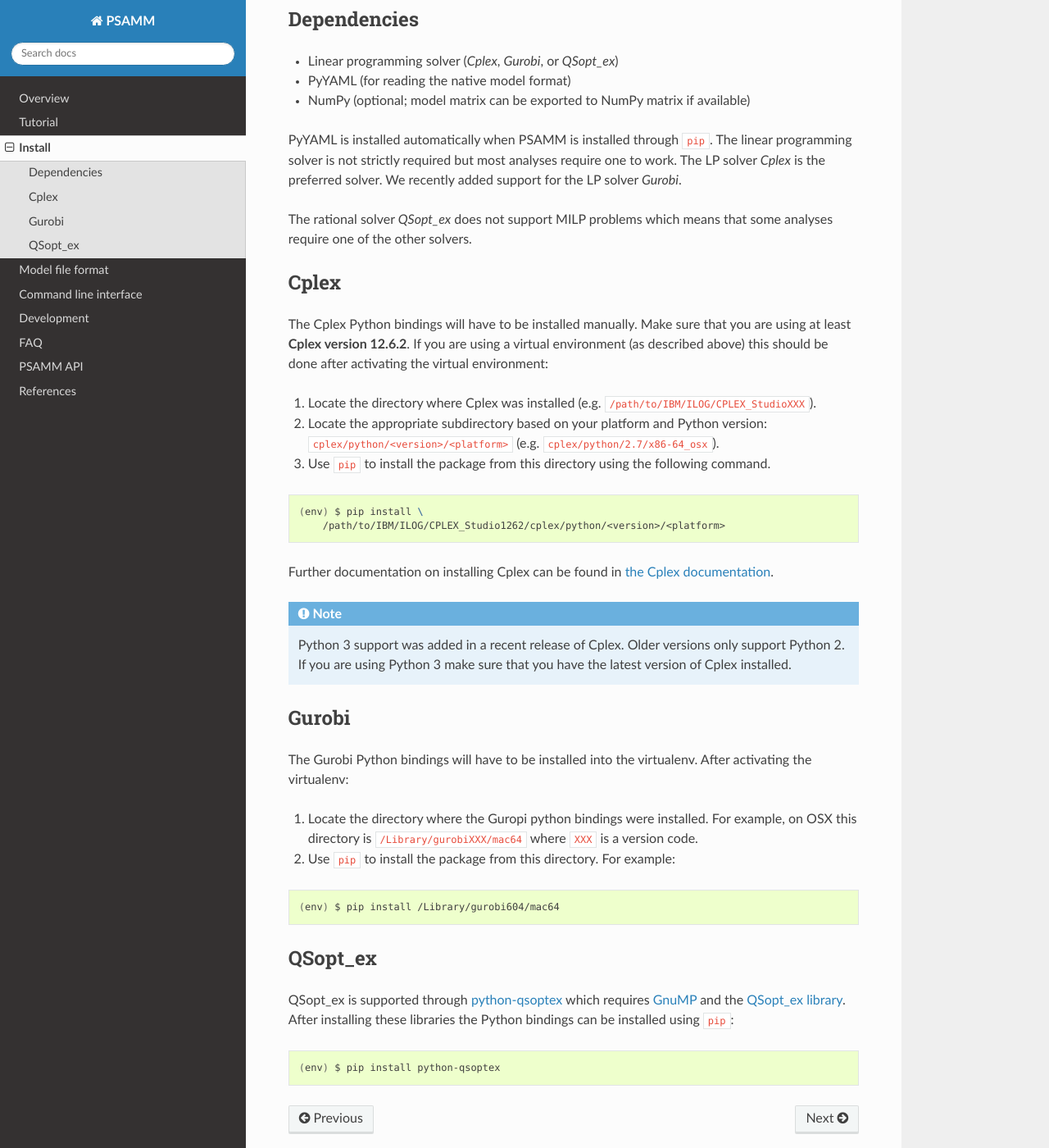
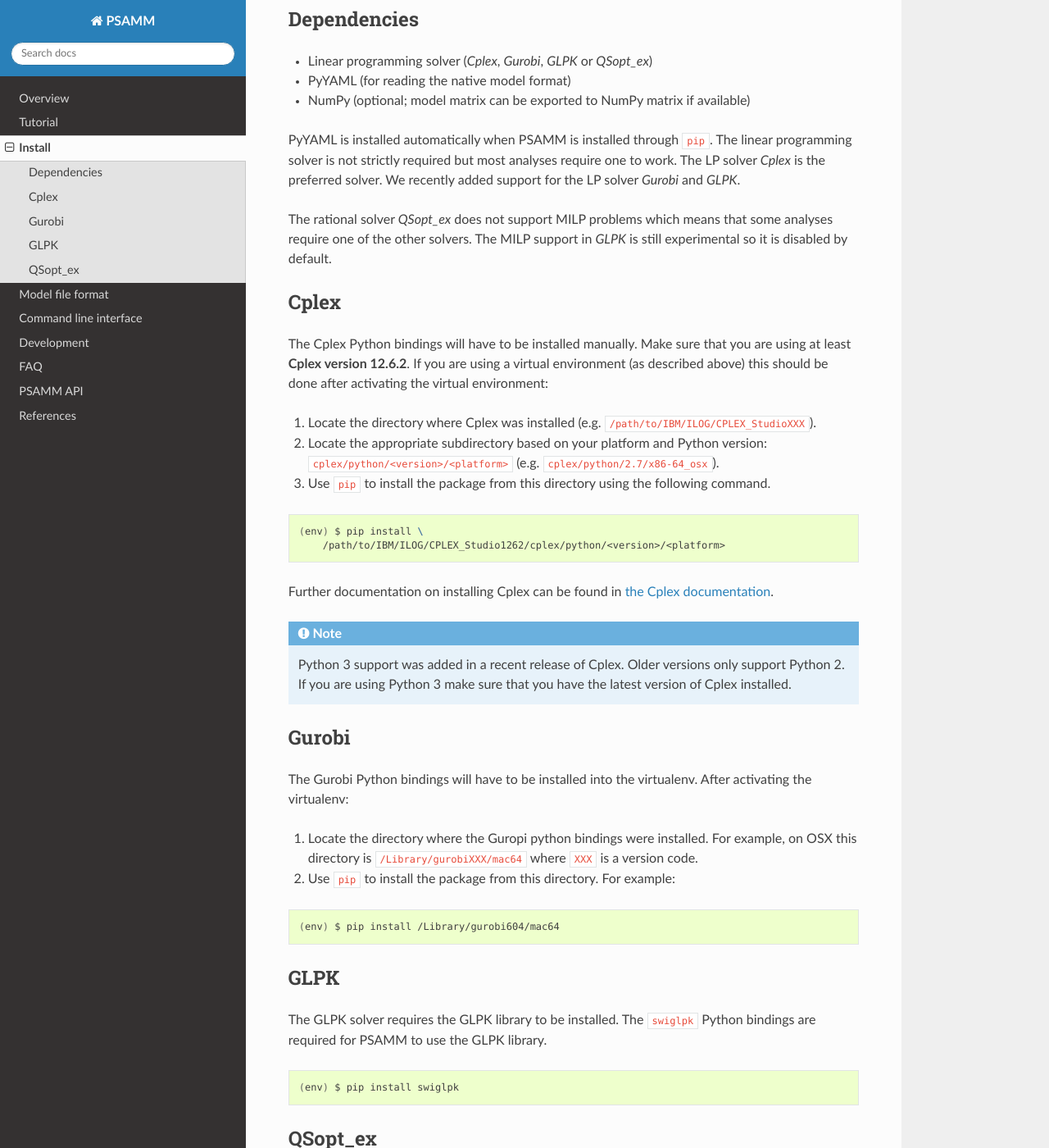
Before and after one commit to zhanglab/psamm, a Sphinx documentation site: the page built from docs/install.rst, in a window 1280 px wide and 1400 px high, scrolled down 727 px. Shown: the whole window at 82% size. Built offline with Sphinx 7.4.7 and the Read the Docs theme 2.0.0, drawn with Linux system fonts in a browser that asks for light colours.

Commit message:
docs: Add install instructions for GLPK solver

```diff
--- a/docs/install.rst
+++ b/docs/install.rst
@@ -35,17 +35,18 @@
 Dependencies
 ------------
 
-- Linear programming solver (*Cplex*, *Gurobi*, or *QSopt_ex*)
+- Linear programming solver (*Cplex*, *Gurobi*, *GLPK* or *QSopt_ex*)
 - PyYAML (for reading the native model format)
 - NumPy (optional; model matrix can be exported to NumPy matrix if available)
 
 PyYAML is installed automatically when PSAMM is installed through ``pip``. The
 linear programming solver is not strictly required but most analyses require
 one to work. The LP solver *Cplex* is the preferred solver. We recently added
-support for the LP solver *Gurobi*.
+support for the LP solver *Gurobi* and *GLPK*.
 
 The rational solver *QSopt_ex* does not support MILP problems which means that
-some analyses require one of the other solvers.
+some analyses require one of the other solvers. The MILP support in *GLPK* is
+still experimental so it is disabled by default.
 
 .. _install-cplex:
 
@@ -93,6 +94,16 @@
 
     (env) $ pip install /Library/gurobi604/mac64
 
+GLPK
+----
+
+The GLPK solver requires the GLPK library to be installed. The ``swiglpk``
+Python bindings are required for PSAMM to use the GLPK library.
+
+.. code-block:: shell
+
+    (env) $ pip install swiglpk
+
 QSopt_ex
 --------
 
```
